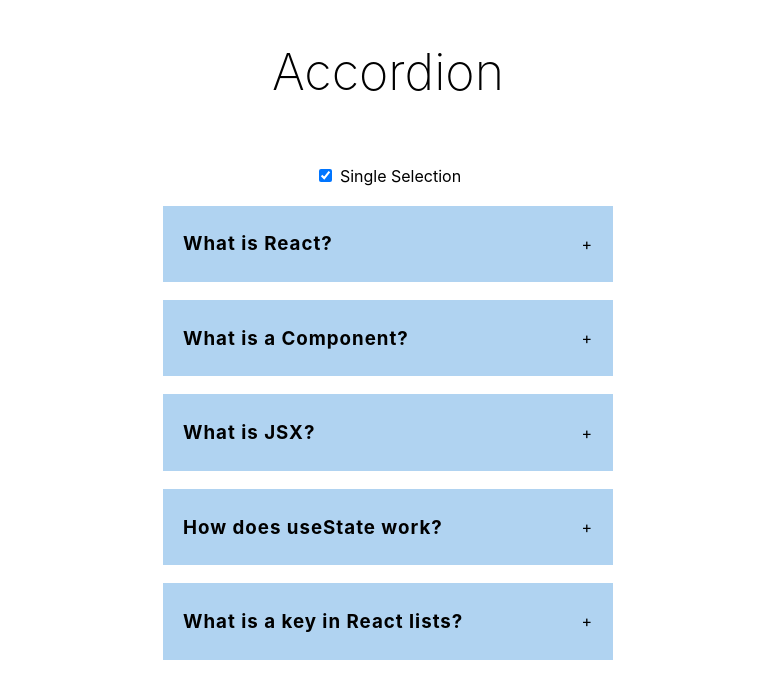
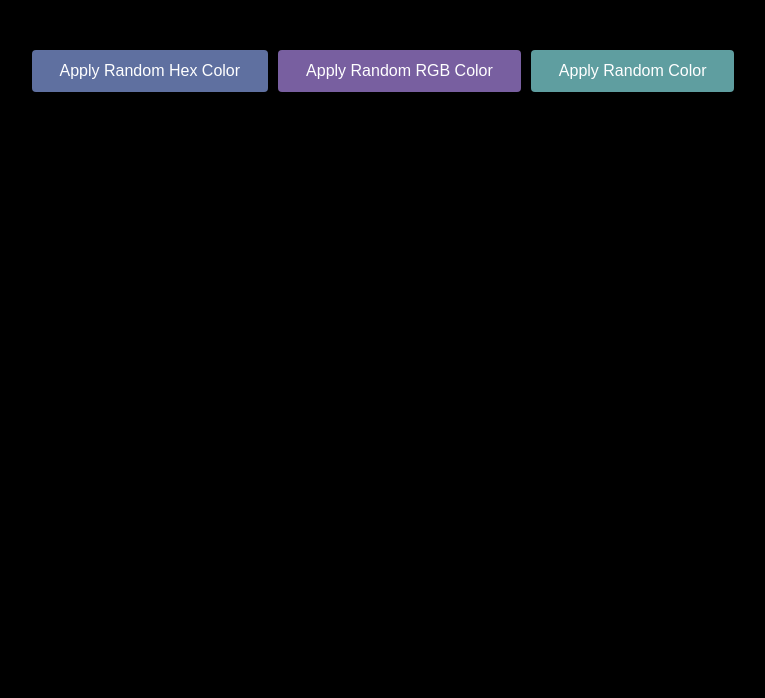
Before and after one commit to nhtanvir93/25-React-Projects, a React (Create React App) app: page / in a window 1280 px wide. Shown: the top 698 px of the page, without its empty margins (252-1017 px from the left). Built offline with nearby package versions, Linux system fonts and the light colour scheme.

Commit message:
Random color added

```diff
--- a/src/App.tsx
+++ b/src/App.tsx
@@ -1,10 +1,12 @@
 import "./App.css";
 import { Accordion } from "./components/Accordion";
+import RandomColor from "./components/RandomColor";
 
 function App() {
   return (
     <div className="App">
-      <Accordion />
+      {/* <Accordion /> */}
+      <RandomColor />
     </div>
   );
 }
--- /dev/null
+++ b/src/components/RandomColor/RandomColor.module.css
@@ -0,0 +1,58 @@
+.container {
+  align-items: center;
+  display: flex;
+  flex-direction: column;
+  height: 100vh;
+  justify-content: space-between;
+  transition: background-color 0.3s ease;
+  width: 100%;
+}
+
+.colorModeTitleContainer {
+  border-radius: 4px;
+  padding: 12px 20px;
+}
+
+.colorModeTitle {
+  font-size: 40px;
+  font-weight: 600;
+}
+
+.colorCodeTitleContainer {
+  border-radius: 4px;
+  padding: 12px 20px;
+}
+
+.colorCodeTitle {
+  font-size: 40px;
+  font-weight: 600;
+}
+
+.btnContainer {
+  padding: 50px;
+}
+
+.applyColorBtn {
+  background-color: #5f9ea0;
+  border-radius: 4px;
+  border: 0;
+  color: white;
+  cursor: pointer;
+  font-size: 16px;
+  margin-right: 10px;
+  padding: 12px 28px;
+  transition: all 0.3s linear;
+}
+
+.applyColorBtn:hover {
+  opacity: 0.98;
+  transform: scale(0.98);
+}
+
+.applyHexColorBtn {
+  background-color: #5f70a0;
+}
+
+.applyRgbColorBtn {
+  background-color: #785fa0;
+}
--- /dev/null
+++ b/src/components/RandomColor/index.tsx
@@ -0,0 +1,123 @@
+import { useState } from "react";
+import styles from "./RandomColor.module.css";
+
+const hexChars = [
+  "0",
+  "1",
+  "2",
+  "3",
+  "4",
+  "5",
+  "6",
+  "7",
+  "8",
+  "9",
+  "A",
+  "B",
+  "C",
+  "D",
+  "E",
+  "F",
+];
+
+const RandomColor = () => {
+  const [isHex, setIsHex] = useState(false);
+  const [hexCode, setHexCode] = useState("#000000");
+  const [rgbCode, setRgbCode] = useState("rgb(0,0,0)");
+
+  function getRandomNumber(max: number, min: number = 0): number {
+    return Math.floor(Math.random() * (max - min)) + min;
+  }
+
+  function getRandomRgbColorCode() {
+    let currentRgbCodes = [];
+
+    while (true) {
+      currentRgbCodes = [];
+
+      for (let i = 0; i < 3; i++) currentRgbCodes.push(getRandomNumber(255));
+
+      if (`rgb(${currentRgbCodes.join(",")}\)` !== rgbCode) break;
+    }
+
+    return `rgb(${currentRgbCodes.join(",")}\)`;
+  }
+
+  function getRandomHexColorCode() {
+    let currentHexCode;
+
+    while (true) {
+      currentHexCode = "#";
+
+      for (let i = 0; i < 6; i++)
+        currentHexCode += hexChars[getRandomNumber(15)];
+
+      if (currentHexCode !== hexCode) break;
+    }
+
+    return currentHexCode;
+  }
+
+  function handleRandomColorApply() {
+    const colorMode = getRandomNumber(10, 1);
+
+    if (colorMode % 2 === 0) {
+      setIsHex(true);
+      handleHexApply();
+    } else {
+      setIsHex(false);
+      handleRgbApply();
+    }
+  }
+
+  function handleRgbApply() {
+    setIsHex(false);
+    setRgbCode(getRandomRgbColorCode());
+  }
+
+  function handleHexApply() {
+    setIsHex(true);
+    setHexCode(getRandomHexColorCode());
+  }
+
+  return (
+    <div
+      className={styles.container}
+      style={{ backgroundColor: isHex ? `${hexCode}` : rgbCode }}
+    >
+      <div className={styles.btnContainer}>
+        <button
+          type="button"
+          className={[styles.applyColorBtn, styles.applyHexColorBtn].join(" ")}
+          onClick={handleHexApply}
+        >
+          Apply Random Hex Color
+        </button>
+        <button
+          type="button"
+          className={[styles.applyColorBtn, styles.applyRgbColorBtn].join(" ")}
+          onClick={handleRgbApply}
+        >
+          Apply Random RGB Color
+        </button>
+        <button
+          type="button"
+          className={styles.applyColorBtn}
+          onClick={handleRandomColorApply}
+        >
+          Apply Random Color
+        </button>
+      </div>
+      <div className={styles.colorModeTitleContainer}>
+        <h3 className={styles.colorModeTitle}>
+          {isHex ? "HEX Color" : "RGB Color"}
+        </h3>
+      </div>
+      <div className={styles.colorCodeTitleContainer}>
+        <h3 className={styles.colorCodeTitle}>{isHex ? hexCode : rgbCode}</h3>
+      </div>
+    </div>
+  );
+};
+
+export default RandomColor;
```
